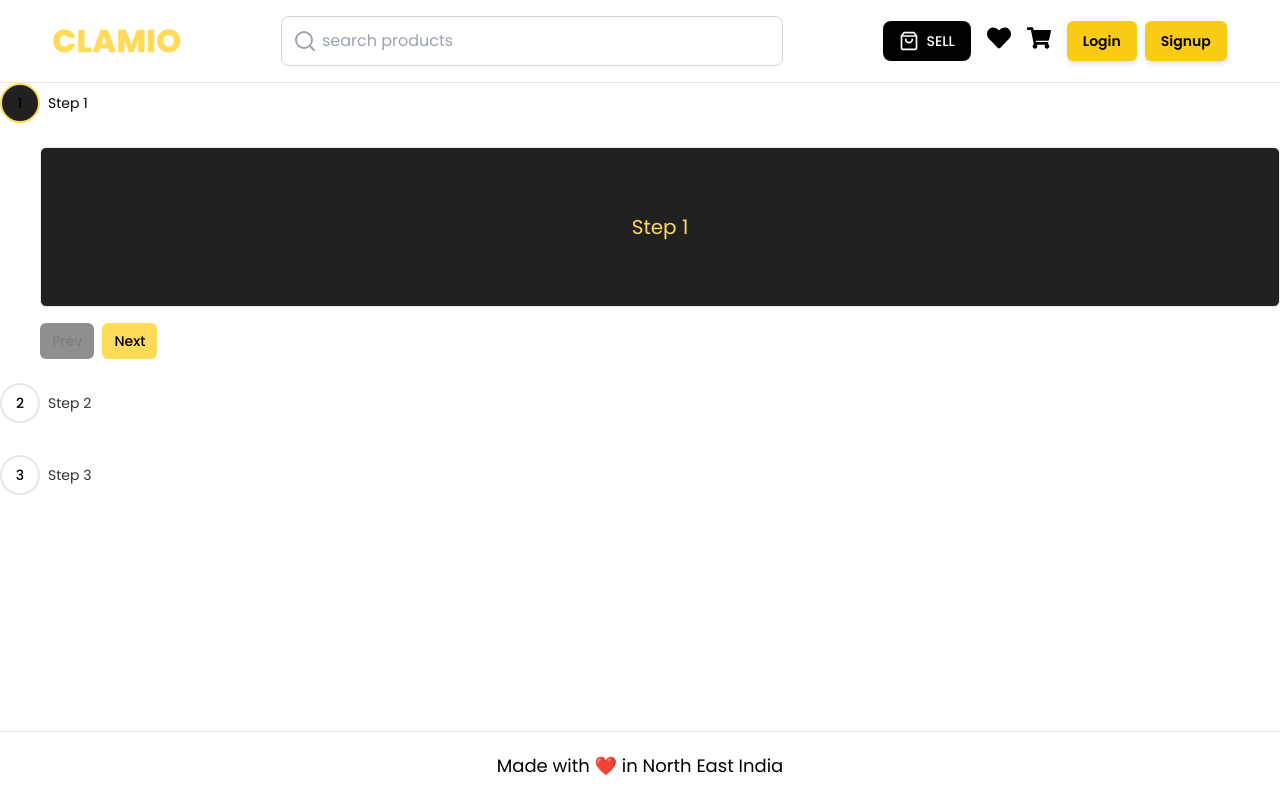
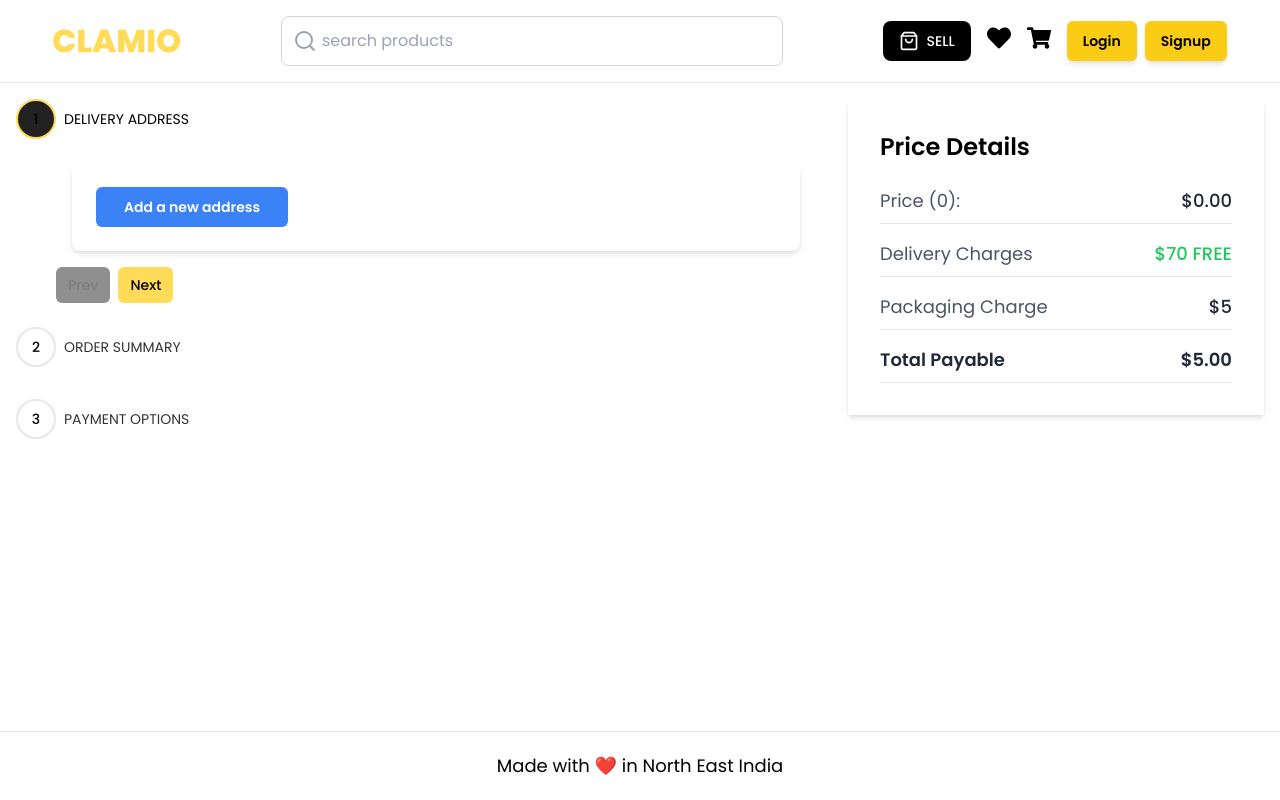
Before and after one commit to Tirthankar03/clamio-nextjs, a Next.js app: page /checkout in a window 1280 px wide. Built offline with nearby package versions, Linux system fonts and the light colour scheme; what tailwindcss-debug-screens would draw is missing.

Commit message:
bugs fixed

```diff
--- a/Store/store.ts
+++ b/Store/store.ts
@@ -8,6 +8,7 @@ import communityReducer from '@/utils/communitySlice';
 import loginTypeReducer from '@/utils/loginTypeSlice';
 import thunk from 'redux-thunk';
 import wishlistReducer from '@/utils/wishlistSlice';
+import addressReducer from '@/utils/addressSlice';
 import storage from 'redux-persist/lib/storage';
 import { persistReducer, persistStore } from 'redux-persist';
 
@@ -26,6 +27,7 @@ const rootReducer = combineReducers({
     wishlist: wishlistReducer,
     creator: creatorReducer,
     loginType: loginTypeReducer,
+    address: addressReducer,
 });
 
 const persistedReducer = persistReducer(persistConfig, rootReducer);
--- a/app/(root)/checkout/page.tsx
+++ b/app/(root)/checkout/page.tsx
@@ -1,44 +1,83 @@
 'use client'
-import { Step, type StepItem, Stepper, useStepper } from "@/components/shared/stepper";
+import { Step, Stepper, useStepper, type StepItem } from "@/components/shared/stepper";
 import { Button } from "@/components/ui/button";
+import Checkout from '@/components/shared/checkout'; // Adjust the import path as needed
+import { useSelector } from "react-redux";
+import { RootState } from "@/Store/store";
+import CartItem from "@/components/shared/cart/cartItem";
 
 const steps = [
-	{ label: "Step 1" },
-	{ label: "Step 2" },
-	{ label: "Step 3" },
+  { label: "DELIVERY ADDRESS" },
+  { label: "ORDER SUMMARY" },
+  { label: "PAYMENT OPTIONS" },
 ] satisfies StepItem[];
 
 export default function StepperFooterInside() {
+  const items = useSelector((state: RootState) => state.cart.items);
+
+  const totalItems = items.reduce((acc, item) => acc + item.quantity, 0);
+  const totalCost = items.reduce((acc, item) => acc + item.quantity * parseFloat(item.price.slice(1)), 0);
+
   return (
-		<div className="flex w-full flex-col gap-4">
-			<Stepper orientation="vertical" initialStep={0} steps={steps}>
-				{steps.map((stepProps, index) => {
-					return (
+    <div className="flex justify-center">
+      <div className="flex flex-col lg:flex-row gap-8 w-full lg:max-w-7xl p-4">
+        <div className="flex-1">
+          <Stepper className="" orientation="vertical" initialStep={0} steps={steps}>
+            {steps.map((stepProps, index) => (
               <Step key={stepProps.label} {...stepProps}>
-							<div className="h-40 flex items-center justify-center my-4 border bg-secondary text-primary rounded-md">
-								<h1 className="text-xl">Step {index + 1}</h1>
+                <div className="h-full w-full items-center justify-center rounded-md">
+                  {index === 0 ? (
+                    <Checkout />
+                  ) : index === 1 ? (
+                    <div>
+                      {items.length > 0 ? (
+                        items.map(item => <CartItem key={item.id} item={item} />)
+                      ) : (
+                        <p className="text-center">Your cart is empty.</p>
+                      )}
+                    </div>
+                  ) : (
+                    null
+                  )}
                 </div>
                 <StepButtons />
               </Step>
-					);
-				})}
+            ))}
             <FinalStep />
           </Stepper>
+        </div>
+
+        <div className="bg-white shadow-md p-8 h-fit mb-8 w-full lg:w-1/3">
+          <h2 className="text-2xl font-semibold mb-6">Price Details</h2>
+          <div className="flex flex-col space-y-4">
+            <div className="flex justify-between items-center border-b border-gray-200 pb-2">
+              <span className="text-gray-600 text-lg">Price ({totalItems}):</span>
+              <span className="text-gray-800 text-lg font-medium">${totalCost.toFixed(2)}</span>
+            </div>
+            <div className="flex justify-between items-center border-b border-gray-200 pb-2">
+              <span className="text-gray-600 text-lg">Delivery Charges</span>
+              <span className="text-green-500 text-lg font-medium">$70 FREE</span>
+            </div>
+            <div className="flex justify-between items-center border-b border-gray-200 pb-2">
+              <span className="text-gray-600 text-lg">Packaging Charge</span>
+              <span className="text-gray-800 text-lg font-medium">$5</span>
+            </div>
+            <div className="flex justify-between items-center border-b border-gray-200 pb-2 font-semibold">
+              <span className="text-gray-800 text-lg">Total Payable</span>
+              <span className="text-gray-800 text-lg">${(totalCost + 5.00).toFixed(2)}</span>
+            </div>
+          </div>
+        </div>
+      </div>
     </div>
   );
 }
 
 const StepButtons = () => {
-	const { nextStep, prevStep, isLastStep, isOptionalStep, isDisabledStep } =
-		useStepper();
+  const { nextStep, prevStep, isLastStep, isOptionalStep, isDisabledStep } = useStepper();
   return (
     <div className="w-full flex gap-2 mb-4">
-			<Button
-				disabled={isDisabledStep}
-				onClick={prevStep}
-				size="sm"
-				variant="secondary"
-			>
+      <Button disabled={isDisabledStep} onClick={prevStep} size="sm" variant="secondary">
         Prev
       </Button>
       <Button size="sm" onClick={nextStep}>
@@ -50,11 +89,9 @@ const StepButtons = () => {
 
 const FinalStep = () => {
   const { hasCompletedAllSteps, resetSteps } = useStepper();
-
   if (!hasCompletedAllSteps) {
     return null;
   }
-
   return (
     <>
       <div className="h-40 flex items-center justify-center border bg-secondary text-primary rounded-md">
--- a/components/shared/cart/orderSummary.tsx
+++ b/components/shared/cart/orderSummary.tsx
@@ -27,6 +27,7 @@ function OrderSummary({ totalItems, totalCost }: any) {
     const handleClick = () => {
         if (isLoggedIn) {
             toast.success('Checking out');
+            router.push('/checkout');
         } else {
             toast.warning('You need to log in first');
             setTimeout(() => {
--- a/components/shared/checkout.tsx
+++ b/components/shared/checkout.tsx
@@ -173,9 +173,9 @@ const Checkout = () => {
                         <FormItem>
                           <FormLabel>Name</FormLabel>
                           <FormControl>
-                            <Input {...field}   placeholder="Name"  />
+                            <Input {...field} />
                           </FormControl>
-                          <FormMessage  className="text-red-500 text-xs"/>
+                          <FormMessage />
                         </FormItem>
                       )}
                     />
@@ -186,9 +186,9 @@ const Checkout = () => {
                         <FormItem>
                           <FormLabel>Phone</FormLabel>
                           <FormControl>
-                            <Input {...field}    placeholder="10-digit mobile number" />
+                            <Input {...field} />
                           </FormControl>
-                          <FormMessage className="text-red-500 text-xs" />
+                          <FormMessage />
                         </FormItem>
                       )}
                     />
@@ -201,9 +201,9 @@ const Checkout = () => {
                         <FormItem>
                           <FormLabel>Pincode</FormLabel>
                           <FormControl>
-                            <Input {...field}     placeholder="Pincode" />
+                            <Input {...field} />
                           </FormControl>
-                          <FormMessage className="text-red-500 text-xs" />
+                          <FormMessage />
                         </FormItem>
                       )}
                     />
@@ -214,9 +214,9 @@ const Checkout = () => {
                         <FormItem>
                           <FormLabel>Locality</FormLabel>
                           <FormControl>
-                            <Input {...field} placeholder="City/District/Town" />
+                            <Input {...field} />
                           </FormControl>
-                          <FormMessage className="text-red-500 text-xs" />
+                          <FormMessage />
                         </FormItem>
                       )}
                     />
@@ -228,9 +228,9 @@ const Checkout = () => {
                       <FormItem>
                         <FormLabel>Address</FormLabel>
                         <FormControl>
-                          <Textarea {...field} placeholder="City/District/Town" />
+                          <Textarea {...field} />
                         </FormControl>
-                        <FormMessage className="text-red-500 text-xs " />
+                        <FormMessage />
                       </FormItem>
                     )}
                   />
@@ -242,9 +242,9 @@ const Checkout = () => {
                         <FormItem>
                           <FormLabel>City</FormLabel>
                           <FormControl>
-                            <Input {...field} placeholder="City/District/Town" />
+                            <Input {...field} />
                           </FormControl>
-                          <FormMessage className="text-red-500 text-xs" />
+                          <FormMessage />
                         </FormItem>
                       )}
                     />
@@ -278,7 +278,7 @@ const Checkout = () => {
                               </SelectContent>
                             </Select>
                           </FormControl>
-                          <FormMessage className="text-red-500 text-xs" />
+                          <FormMessage />
                         </FormItem>
                       )}
                     />
@@ -291,7 +291,7 @@ const Checkout = () => {
                         <FormItem>
                           <FormLabel>Landmark</FormLabel>
                           <FormControl>
-                            <Input {...field} placeholder="Landmark (Optional)" />
+                            <Input {...field} />
                           </FormControl>
                           <FormMessage />
                         </FormItem>
@@ -304,9 +304,9 @@ const Checkout = () => {
                         <FormItem>
                           <FormLabel>Alternative Phone</FormLabel>
                           <FormControl>
-                            <Input {...field} placeholder="Alternate Phone (Optional)" />
+                            <Input {...field} />
                           </FormControl>
-                          <FormMessage  />
+                          <FormMessage />
                         </FormItem>
                       )}
                     />
@@ -328,9 +328,9 @@ const Checkout = () => {
                             <SelectContent className="bg-white">
                               <SelectGroup>
                                 <SelectLabel>Type</SelectLabel>
-                                <SelectItem className="hover:bg-yellow-300" value="Home">Home</SelectItem>
-                                <SelectItem className="hover:bg-yellow-300" value="Work">Work</SelectItem>
-                                <SelectItem className="hover:bg-yellow-300" value="Other">Other</SelectItem>
+                                <SelectItem value="Home">Home</SelectItem>
+                                <SelectItem value="Work">Work</SelectItem>
+                                <SelectItem value="Other">Other</SelectItem>
                               </SelectGroup>
                             </SelectContent>
                           </Select>
@@ -339,10 +339,12 @@ const Checkout = () => {
                       </FormItem>
                     )}
                   />
+
                   <div className="flex justify-between items-center">
-                      <Button
+
+                    <Button
                     type="submit"
-                    className="bg-yellow-500 text-white py-3 my-3 w-full md:w-48 font-semibold hover:bg-yellow-600"
+                    className="bg-yellow-500 text-white py-3 w-full my-3 md:w-48 font-semibold hover:bg-yellow-600"
                   >
                     {isEditing ? "Update Address" : "Add Address"}
                   </Button>
--- a/constants/data.ts
+++ b/constants/data.ts
@@ -1266,3 +1266,11 @@ export const COUPONS = [
   { code: 'DISCOUNT20', value: 20 },
   { code: 'DISCOUNT30', value: 30 },
 ];
+
+export const states = [
+  { name: "California" },
+  { name: "New York" },
+  { name: "Texas" },
+  { name: "Florida" },
+  { name: "Illinois" },
+];
```
Lines whose indentation alone changed are shown as unchanged.
